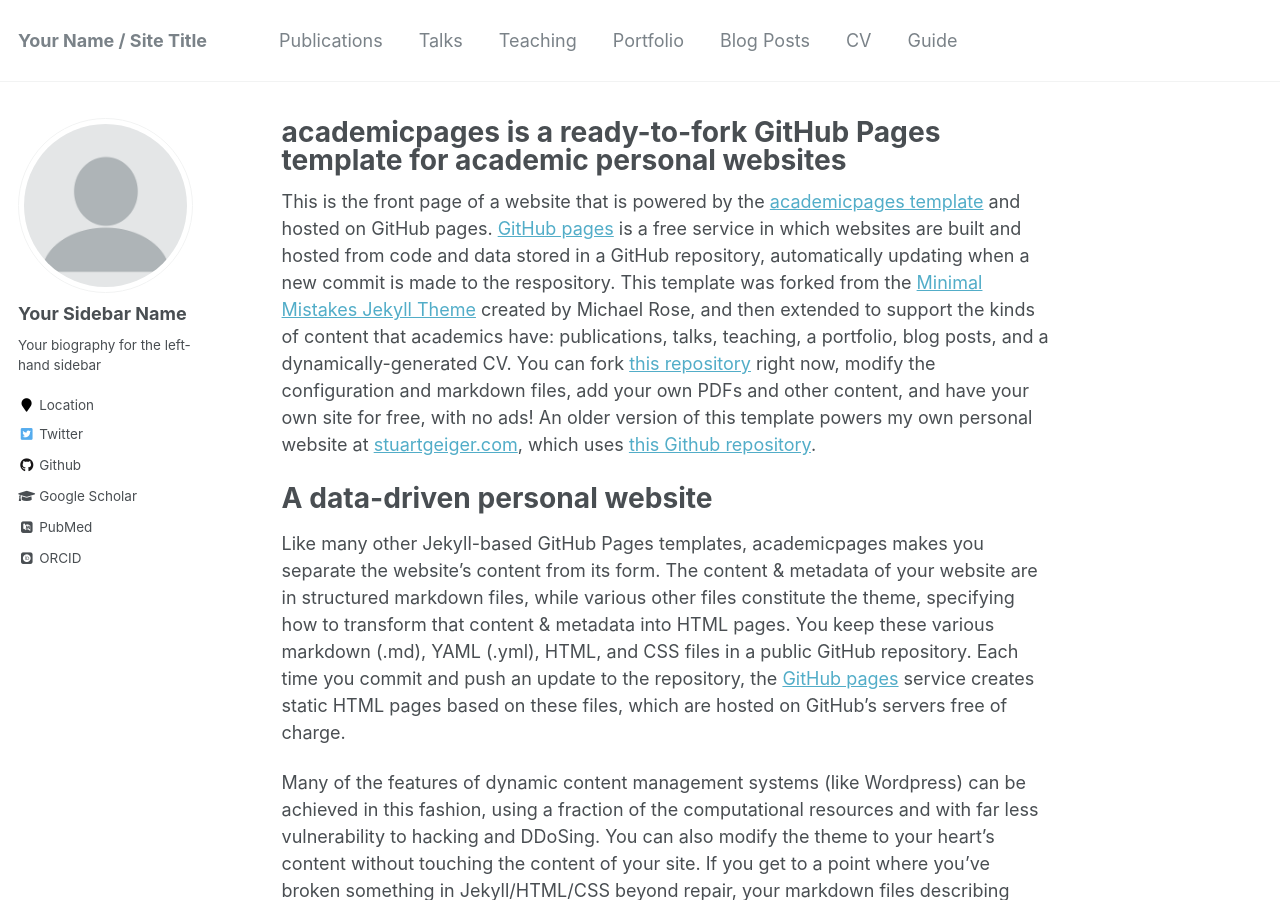
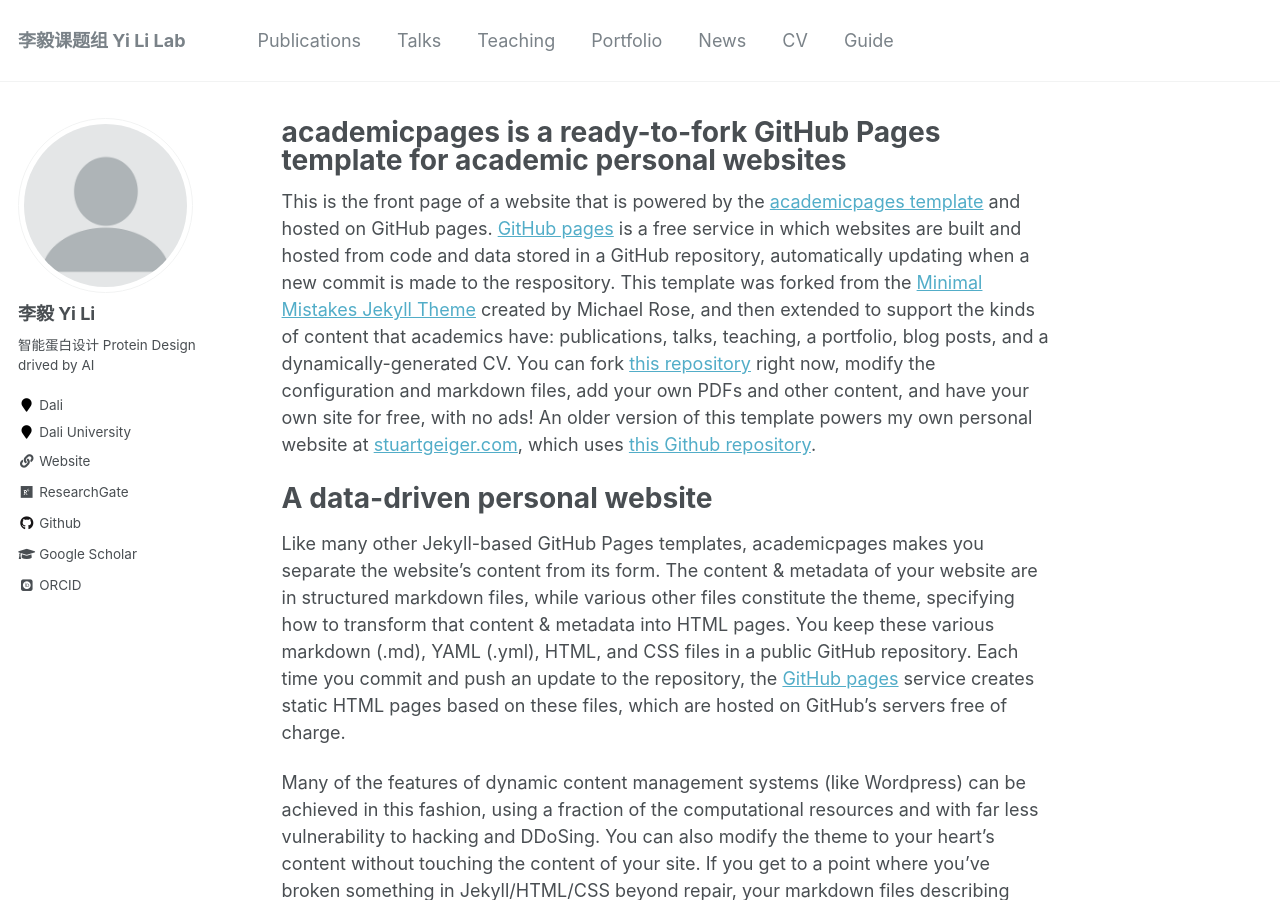
Before and after one commit to liyigerry/liyigerry.github.io, a Jekyll site: the page built from _pages/about.md, in a window 1280 px wide and 900 px high. Built offline with Jekyll 4.4.1, drawn with Linux system fonts in a browser that asks for light colours; some web fonts are replaced; some of the changed text lies outside the part shown.

Commit message:
basic update

```diff
--- a/_config.yml
+++ b/_config.yml
@@ -7,13 +7,13 @@
 
 # Site Settings
 locale                   : "en-US"
-title                    : "Your Name / Site Title"
+title                    : "李毅课题组 Yi Li Lab"
 title_separator          : "-"
-name                     : &name "Your Name"
-description              : &description "personal description"
-url                      : https://academicpages.github.io # the base hostname & protocol for your site e.g. "https://mmistakes.github.io"
+name                     : &name "李毅 Yi Li"
+description              : &description "李毅课题组@大理大学"
+url                      : https://liyigerry.github.io # the base hostname & protocol for your site e.g. "https://mmistakes.github.io"
 baseurl                  : "" # the subpath of your site, e.g. "/blog"
-repository               : "academicpages/academicpages.github.io"
+repository               : "liyigerry/liyigerry.github.io"
 teaser                   :  # filename of teaser fallback teaser image placed in /images/, .e.g. "500x300.png"
 breadcrumbs              : false # true, false (default)
 words_per_minute         : 160
@@ -80,36 +80,36 @@ analytics:
 
 # Site Author
 author:
-  name             : "Your Sidebar Name"
+  name             : "李毅 Yi Li"
   avatar           : "profile.png"
-  bio              : "Your biography for the left-hand sidebar"
-  location         : "Location"
-  employer         :
-  pubmed           : "https://www.ncbi.nlm.nih.gov/pubmed/?term=john+snow"
+  bio              : "智能蛋白设计 Protein Design drived by AI "
+  location         : "Dali"
+  employer         : "Dali University"
+  pubmed           :
   googlescholar    : "http://yourfullgooglescholarurl.com"
   email            :
-  researchgate     :  # example: "https://www.researchgate.net/profile/yourprofile"
-  uri              :
+  researchgate     : "https://www.researchgate.net/profile/yourprofile"
+  uri              : "https://liyigerry.github.io/"
   bitbucket        :
   codepen          :
   dribbble         :
   flickr           :
   facebook         :
   foursquare       :
-  github           : "academicpages"
+  github           : "liyigerry"
   google_plus      :
   keybase          :
   instagram        :
-  impactstory      : #"https://profiles.impactstory.org/u/xxxx-xxxx-xxxx-xxxx"
+  impactstory      :
   lastfm           :
   linkedin         :
   orcid            : "http://orcid.org/yourorcidurl"
   pinterest        :
   soundcloud       :
-  stackoverflow    : # http://stackoverflow.com/users/123456/username
+  stackoverflow    :
   steam            :
   tumblr           :
-  twitter          : "replacethistwitterhandle"
+  twitter          :
   vine             :
   weibo            :
   xing             :
--- a/_data/authors.yml
+++ b/_data/authors.yml
@@ -1,7 +1,7 @@
 # Authors
 
 Name Name:
-  name        : "Name Name"
+  name        : "Li Yi"
   uri         : "http://name.com"
   email       : "name@name.com"
   bio         : "This is the first name."
--- a/_data/navigation.yml
+++ b/_data/navigation.yml
@@ -12,7 +12,7 @@ main:
   - title: "Portfolio"
     url: /portfolio/
 
-  - title: "Blog Posts"
+  - title: "News"
     url: /year-archive/
 
   - title: "CV"
```
